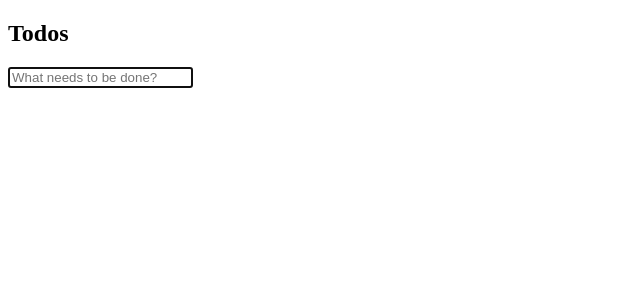
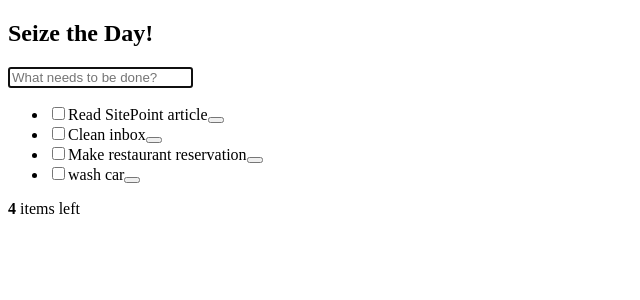
Before and after one commit to android-janet/todo-list, an Angular app: page /todos in a window 1280 px wide. Shown: the top 300 px of the page, without its empty margins (0-640 px from the left). Built offline with nearby package versions, Linux system fonts and the light colour scheme; data requests are answered from the project's data file.

Commit message:
set up api back-end; create api service; update methods to use api

```diff
--- /dev/null
+++ b/db.json
@@ -0,0 +1,24 @@
+{
+  "todos": [
+    {
+      "id": 1,
+      "title": "Read SitePoint article",
+      "complete": false
+    },
+    {
+      "id": 2,
+      "title": "Clean inbox",
+      "complete": false
+    },
+    {
+      "id": 3,
+      "title": "Make restaurant reservation",
+      "complete": false
+    },
+    {
+      "title": "wash car",
+      "complete": false,
+      "id": 4
+    }
+  ]
+}
--- a/package.json
+++ b/package.json
@@ -8,7 +8,8 @@
     "build": "ng build --prod",
     "test": "ng test",
     "lint": "ng lint",
-    "e2e": "ng e2e"
+    "e2e": "ng e2e",
+    "json-server": "json-server --watch db.json"
   },
   "private": true,
   "dependencies": {
@@ -25,6 +26,7 @@
     "@angular/router": "^5.2.0",
     "core-js": "^2.4.1",
     "hammerjs": "^2.0.8",
+    "json-server": "^0.12.1",
     "material-design-icons": "^3.0.1",
     "rxjs": "^5.5.6",
     "zone.js": "^0.8.19"
--- /dev/null
+++ b/src/app/api.service.ts
@@ -0,0 +1,67 @@
+import { Injectable } from '@angular/core';
+import { environment } from 'environments/environment';
+import { Http, Response } from '@angular/http';
+import { Todo } from './todo';
+import { Observable } from 'rxjs/Observable';
+import 'rxjs/add/operator/map';
+import 'rxjs/add/operator/catch';
+import 'rxjs/add/observable/throw';
+
+const API_URL = environment.apiUrl;
+
+@Injectable()
+export class ApiService {
+
+  constructor(private http: Http) { }
+
+  //create api methods that use ng http request methods
+  public getAllTodos(): Observable<Todo[]> {
+    return this.http
+    .get(API_URL + '/todos')
+    .map(response => {
+      const todos = response.json();
+      return todos.map(todo => new Todo(todo));
+    })
+    .catch(this.handleError);
+  }
+
+  public createTodo(todo: Todo): Observable<Todo> {
+    return this.http
+    .post(API_URL + '/todos', todo)
+    .map(response => {
+      return new Todo(response.json());
+    })
+    .catch(this.handleError);
+  }
+
+  public getTodoById(todoId: number): Observable<Todo> {
+    return this.http
+    .get(API_URL + '/todos/' + todoId)
+    .map(response => {
+      return new Todo(response.json());
+    })
+    .catch(this.handleError);
+  }
+
+  public updateTodo(todo: Todo): Observable<Todo> {
+    return this.http
+    .put(API_URL + '/todos/' + todo.id, todo)
+    .map(response => {
+      return new Todo(response.json());
+    })
+    .catch(this.handleError);
+  }
+
+  public deleteTodoById(todoId: number): Observable<null> {
+    return this.http
+    .delete(API_URL + '/todos/' + todoId)
+    .map(response => null)
+    .catch(this.handleError);
+  }
+
+  private handleError (error: Response | any) {
+    console.error('ApiService::handleError', error);
+    return Observable.throw(error);
+  }
+
+}
--- a/src/app/app.component.ts
+++ b/src/app/app.component.ts
@@ -1,4 +1,4 @@
-import { Component } from '@angular/core';
+import { Component, OnInit } from '@angular/core';
 import { Todo } from './todo';
 import { TodoDataService } from './todo-data.service';
 
@@ -10,26 +10,51 @@
   selector: 'app-root',
   templateUrl: './app.component.html',
   styleUrls: ['./app.component.css'],
+  providers: [TodoDataService]
 })
-export class AppComponent {
-  title = 'Seize the Day!';
+export class AppComponent implements OnInit {
 
-  constructor(private todoDataService: TodoDataService) { }
+  todos: Todo[] = [];
+
+  constructor(
+    private todoDataService: TodoDataService
+  ) { }
+
+  public ngOnInit() {
+    this.todoDataService
+      .getAllTodos()
+      .subscribe(
+        (todos) => {
+          this.todos = todos;
+        }
+      );
+  }
 
   onAddTodo(todo: Todo){
-    this.todoDataService.addTodo(todo);
+    this.todoDataService
+      .addTodo(todo)
+      .subscribe(newTodo => {
+        this.todos = this.todos.concat(newTodo);
+        }
+      );
   }
 
   onRemoveTodo(todo: Todo) {
-    this.todoDataService.deleteTodoById(todo.id);
-  }
-
-  get todos() {
-    return this.todoDataService.getAllTodos();
+    this.todoDataService
+      .deleteTodoById(todo.id)
+      .subscribe((_) => {
+          this.todos = this.todos.filter((t) => t.id !== todo.id);
+        }
+      );
   }
 
   onToggleTodoComplete(todo: Todo) {
-    this.todoDataService.toggleTodoComplete(todo);
+    this.todoDataService
+      .toggleTodoComplete(todo)
+      .subscribe(updatedTodo => {
+        todo = updatedTodo;
+        }
+      );
   }
 
 }
--- a/src/app/todo-data.service.ts
+++ b/src/app/todo-data.service.ts
@@ -1,5 +1,7 @@
 import { Injectable } from '@angular/core';
 import { Todo } from './todo';
+import { ApiService } from './api.service';
+import { Observable } from 'rxjs/Observable';
 
 @Injectable()
 export class TodoDataService {
@@ -7,43 +9,30 @@
 
   todos: Todo[] = [];
 
-  constructor() { }
+  constructor(private api: ApiService) { }
 
-  addTodo(todo: Todo): TodoDataService {
-    if(!todo.id) {
-      todo.id = ++this.lastId;
-    }
-    this.todos.push(todo);
-    return this;
+  addTodo(todo: Todo): Observable<Todo> {
+    return this.api.createTodo(todo);
   }
 
-  deleteTodoById(id: number): TodoDataService {
-    this.todos = this.todos
-      .filter(todo => todo.id !== id);
-    return this;
+  deleteTodoById(todoId: number): Observable<null> {
+    return this.api.deleteTodoById(todoId);
   }
 
-  updateTodoById(id: number, values: Object = {}): Todo {
-    let todo = this.getTodoById(id);
-    if (!todo) {
-      return null;
-    }
-    Object.assign(todo, values);
-    return todo;
+  updateTodo(todo: Todo): Observable<Todo> {
+    return this.api.updateTodo(todo);
   }
 
-  getAllTodos(): Todo[] {
-    return this.todos;
+  getAllTodos(): Observable<Todo[]> {
+    return this.api.getAllTodos();
   }
 
-  getTodoById(id: number): Todo {
-    return this.todos.filter(todo => todo.id === id).pop();
+  getTodoById(todoId: number): Observable<Todo> {
+    return this.api.getTodoById(todoId);
   }
 
   toggleTodoComplete(todo: Todo) {
-    let updatedTodo = this.updateTodoById(todo.id, {
-      complete: !todo.complete
-    });
-    return updatedTodo;
+    todo.complete = !todo.complete;
+    return this.api.updateTodo(todo);
   }
 }
--- a/src/app/todo-list-header/todo-list-header.component.html
+++ b/src/app/todo-list-header/todo-list-header.component.html
@@ -1,5 +1,5 @@
 <header class="header">
-  <h1>Todos</h1>
+  <h1>{{title}}</h1>
   <input class="new-todo" placeholder="What needs to be done?" autofocus="" [(ngModel)]="newTodo.title"
          (keyup.enter)="addTodo()">
 </header>
--- a/src/app/todo-list-header/todo-list-header.component.ts
+++ b/src/app/todo-list-header/todo-list-header.component.ts
@@ -11,7 +11,7 @@
   styleUrls: ['./todo-list-header.component.css']
 })
 export class TodoListHeaderComponent {
-
+  title = 'Seize the Day!';
   newTodo: Todo = new Todo();
 
   @Output()
--- a/src/environments/environment.prod.ts
+++ b/src/environments/environment.prod.ts
@@ -1,3 +1,5 @@
 export const environment = {
-  production: true
+  production: true,
+  //url of prod api
+  apiUrl: 'http://localhost:3000'
 };
--- a/src/environments/environment.ts
+++ b/src/environments/environment.ts
@@ -4,5 +4,7 @@
 // The list of which env maps to which file can be found in `.angular-cli.json`.
 
 export const environment = {
-  production: false
+  production: false,
+  //url of dev api
+  apiUrl: 'http://localhost:3000'
 };
```
Also changed, not shown: src/app/app.module.ts (+6 -3 lines), 2 other files (tests, documents, lock files or other folders).
